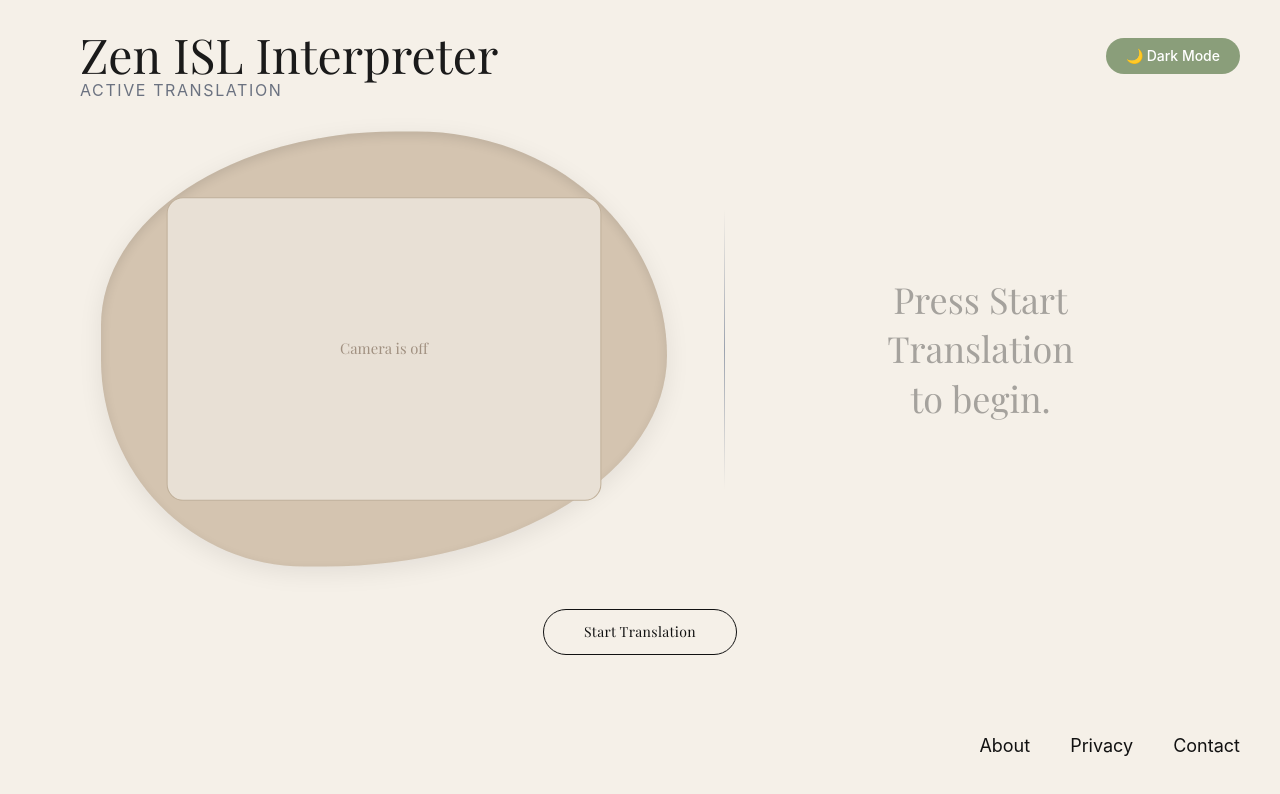
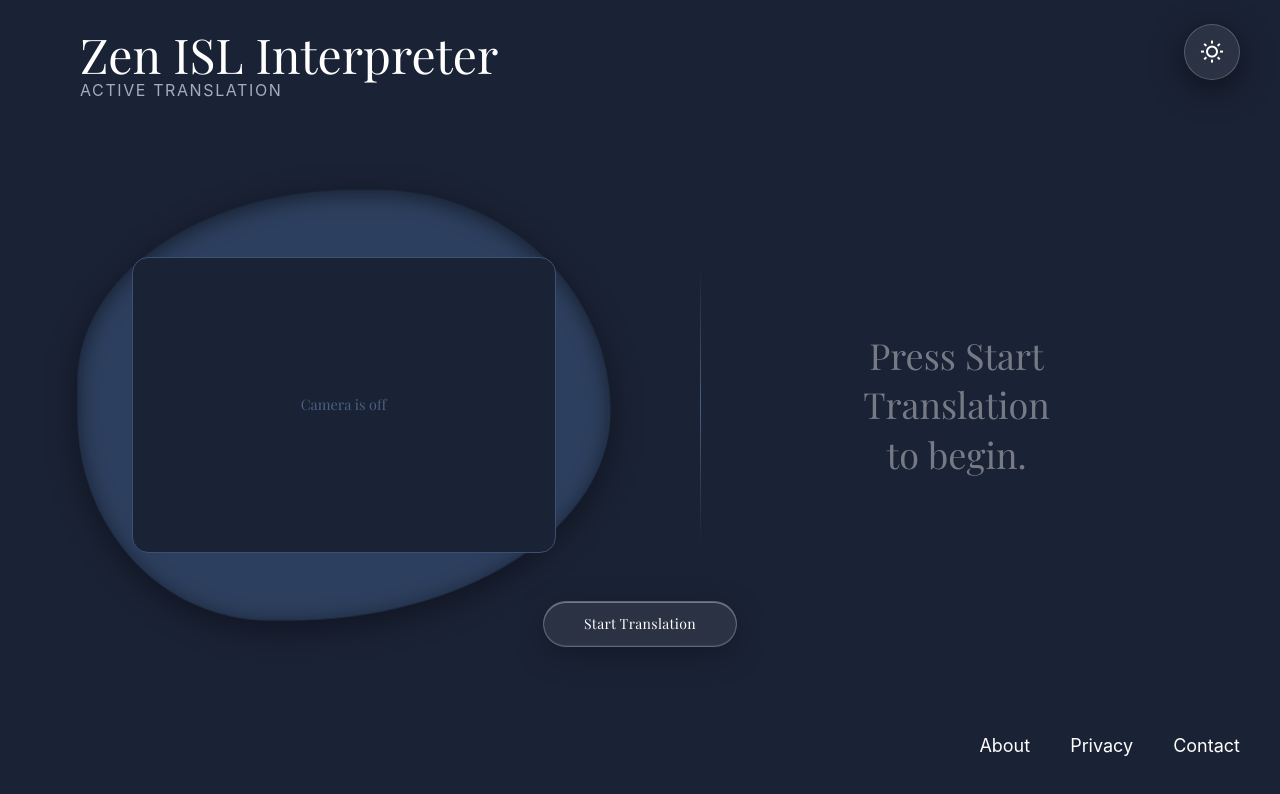
Before and after one commit to ManuStu-web/ISL-Interpreter, a React (Vite) app in the folder Frontend/: page / in a window 1280 px wide. Shown: the top 794 px of the page. Built offline with nearby package versions, Linux system fonts and the light colour scheme.

Commit message:
UI design updated

```diff
--- a/Frontend/package.json
+++ b/Frontend/package.json
@@ -18,6 +18,7 @@
     "react": "^19.2.0",
     "react-dom": "^19.2.0",
     "react-router-dom": "^7.13.2",
+    "remixicon": "^4.9.1",
     "tailwindcss": "^4.2.2"
   },
   "devDependencies": {
--- a/Frontend/src/App.jsx
+++ b/Frontend/src/App.jsx
@@ -2,8 +2,10 @@ import React, { useState } from 'react'
 import NavBar from './Components/NavBar'
 import Center from './Components/Center'
 import Footer from './Components/Footer'
+import 'remixicon/fonts/remixicon.css';
+
 const App = () => {
-  const [isDark,setIsDark] = useState(false);
+  const [isDark,setIsDark] = useState(true);
   return (
     <div className='min-h-screen flex flex-col justify-start' style={{
       backgroundColor: isDark ? '#1a2235' : '#F5F0E8',
--- a/Frontend/src/Components/Camera.jsx
+++ b/Frontend/src/Components/Camera.jsx
@@ -30,21 +30,29 @@ const Camera = ({ isDark, isCameraOn }) => {
   }, [])
 
   return (
-    <div className='flex flex-col items-center gap-6'>
+    <div className="relative flex justify-center items-center">
+
+      {/* Animated blob */}
       <div
+        className="absolute"
         style={{
           backgroundColor: isDark ? '#2d3f5e' : '#D4C4B0',
           borderRadius: blobShapes[shapeIndex],
-          padding: '4rem',
+          width: '520px',
+          height: '420px',
           boxShadow: isDark
             ? 'inset 0 4px 20px rgba(0,0,0,0.5), 0 8px 32px rgba(0,0,0,0.4)'
             : 'inset 0 4px 10px rgba(0,0,0,0.1), 0 6px 24px rgba(0,0,0,0.08)',
           transform: `scale(${scale})`,
           transition: 'border-radius 2s ease-in-out, transform 1s ease-in-out, background-color 0.4s ease',
         }}
-      >
+      />
+
+      {/* Camera stays fixed */}
+      <div className="relative z-10">
         <MainCamera isDark={isDark} isCameraOn={isCameraOn} />
       </div>
+
     </div>
   )
 }
--- a/Frontend/src/Components/Center.jsx
+++ b/Frontend/src/Components/Center.jsx
@@ -8,7 +8,7 @@ const Center = ({ isDark }) => {
   const [isTranslating, setIsTranslating] = useState(false)
 
   return (
-    <div className='flex flex-col items-center justify-center w-full mt-2 flex-1 gap-12'>
+    <div className='flex flex-col items-center justify-center w-full flex-1 gap-12 mt-30'>
 
       {/* Main row */}
       <div className='flex items-center justify-center w-full gap-16'>
@@ -30,23 +30,39 @@ const Center = ({ isDark }) => {
 
         {/* Stop/Start Translation button */}
         <button
-          onClick={() => setIsTranslating(!isTranslating)}
-          className='px-10 hover:scale-95 py-3 rounded-full text-sm tracking-wide transition-all duration-300'
-          style={{
-            backgroundColor: isTranslating
-              ? (isDark ? '#c9a96e' : '#111111')
-              : 'transparent',
-            color: isTranslating
-              ? (isDark ? '#1a2235' : '#ffffff')
-              : (isDark ? '#c9a96e' : '#111111'),
-            border: `1px solid ${isDark ? '#c9a96e' : '#111111'}`,
-            cursor: 'pointer',
-            fontFamily: 'Playfair Display, serif',
-            minWidth: '180px'
-          }}
-        >
-          {isTranslating ? 'Stop Translation' : 'Start Translation'}
-        </button>
+  onClick={() => setIsTranslating(!isTranslating)}
+  className="
+    px-10 py-3
+    rounded-full
+    text-sm tracking-wide
+    transition-all duration-300
+    backdrop-blur-2xl
+    border
+    hover:scale-95
+  "
+  style={{
+    background: "rgba(255,255,255,0.08)",
+
+    border: "1px solid rgba(255,255,255,0.25)",
+
+    boxShadow: `
+      0 8px 32px rgba(0,0,0,0.25),
+      inset 0 1px 0 rgba(255,255,255,0.35),
+      inset 0 -1px 0 rgba(255,255,255,0.08)
+    `,
+
+    backdropFilter: "blur(25px)",
+    WebkitBackdropFilter: "blur(25px)",
+
+    color: isDark ? "#ffffff" : "#1a1a1a",
+
+    fontFamily: "Playfair Display, serif",
+    minWidth: "180px",
+    cursor: "pointer"
+  }}
+>
+  {isTranslating ? "Stop Translation" : "Start Translation"}
+</button>
 
       </div>
 
--- a/Frontend/src/Components/Divider.jsx
+++ b/Frontend/src/Components/Divider.jsx
@@ -2,7 +2,7 @@ import React from 'react'
 
 const Divider = ({ isDark }) => {
   return (
-    <div
+    <div className='ml-20'
       style={{
         width: '1px',
         height: '280px',
--- a/Frontend/src/Components/NavBar.jsx
+++ b/Frontend/src/Components/NavBar.jsx
@@ -10,18 +10,33 @@ const NavBar = ({ isDark, setIsDark }) => {
 
       <button
         onClick={() => setIsDark(!isDark)}
-        className='mt-2 px-5 py-2 rounded-full text-sm font-medium transition-all duration-300'
+        className="
+    h-14 w-14 flex items-center justify-center
+    rounded-full
+    backdrop-blur-xl
+    border border-white/20
+    shadow-xl
+    transition-all duration-300
+    hover:scale-110
+  "
         style={{
-          backgroundColor: isDark ? '#c9a96e' : '#8A9E7A',
-          color: '#ffffff',
-          border: 'none',
-          cursor: 'pointer'
-        }}>
+          background: isDark
+            ? "rgba(255,255,255,0.08)"
+            : "rgba(255,255,255,0.45)",
 
-        {isDark ? '☀️ Light Mode' : '🌙 Dark Mode'}
+          boxShadow: isDark
+            ? "0 8px 32px rgba(0,0,0,0.5)"
+            : "0 8px 32px rgba(31,38,135,0.15)",
+
+          color: isDark ? "#fff" : "#1a1a1a"
+        }}
+      >
+        {isDark
+          ? <i className="ri-sun-line text-2xl"></i>
+          : <i className="ri-moon-line text-2xl"></i>}
       </button>
 
-    </div>
+    </div >
   )
 }
 
```
Also changed, not shown: 1 other file (tests, documents, lock files or other folders).
